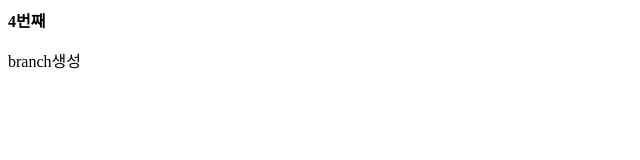
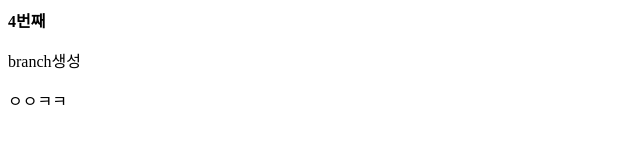
Before and after one commit to scriptfetish/scriptfetish.github.io, a plain HTML site: page htmll.html in a window 1280 px wide. Shown: the full height of the page, 0-640 px from the left. Drawn offline with Linux system fonts and the light colour scheme.

Commit message:
13번째줄 수정

```diff
--- a/htmll.html
+++ b/htmll.html
@@ -10,5 +10,6 @@
     <b>4번째</b>
 
     <p>branch생성</p>
+    ㅇㅇㅋㅋ
 </body>
 </html>
```
